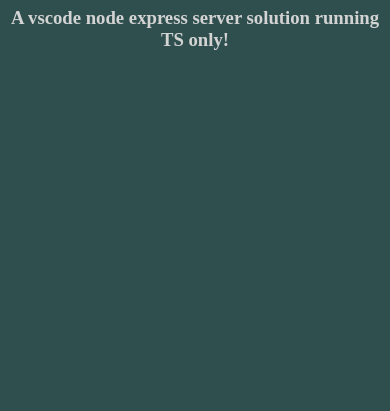
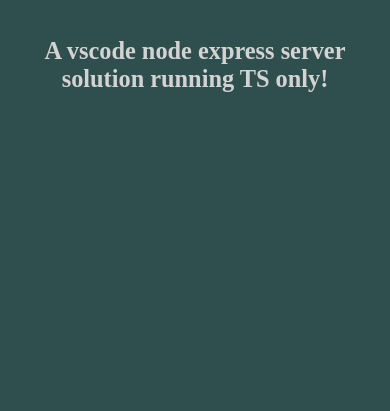
Before and after one commit to Tsourdox/a-typed-server-stack, a website: page public/index.html in a window 390 px wide. Shown: the part 433-844 px from the top of the page. Drawn offline with Linux system fonts and the light colour scheme.

Commit message:
fix favicon & mobile view + simplify count code

```diff
--- a/public/index.html
+++ b/public/index.html
@@ -5,10 +5,13 @@
     <meta name="viewport" content="width=device-width, initial-scale=1.0">
     <title>Hello World!</title>
 
+    <link rel="shortcut icon" type="image/jpg" href="/favicon.jpg"/>
     <link rel="stylesheet" href="style.css">
 </head>
 <body>
-    <h1>a-typed-server-stack</h1>
-    <h3>A vscode node express server solution running TS only!</h3>
+    <main>
+        <h1>a-typed-server-stack</h1>
+        <h3>A vscode node express server solution running TS only!</h3>
+    </main>
 </body>
 </html>
--- a/public/style.css
+++ b/public/style.css
@@ -1,5 +1,6 @@
 html {
     height: 100%;
+    font-size: 1.3em;
 }
 
 body {
@@ -7,8 +8,16 @@
     margin: 0;
     background-color: darkslategrey;
     color: lightgrey;
+    display: flex;
+    flex-direction: column;
+    justify-content: center;
+    align-items: center;
+}
 
+main {
     display: flex;
+    flex-grow: 1;
+    margin: 1rem;
     flex-direction: column;
     justify-content: center;
     align-items: center;
--- a/server/server.ts
+++ b/server/server.ts
@@ -10,10 +10,8 @@
 let count = 0
 
 // Defined Routes
-app.use('/', (...[req, , next]) => {
-    if (req.path === '/') {
-        console.log('Someone asked to view the home page ^^, visitor: ', ++count)
-    }
+app.get('/', (...[, , next]) => {
+    console.log('Someone asked to view the home page ^^, visitor: ', ++count)
     next()
 })
 app.use(express.static('public'))
```
Also changed, not shown: public/favicon.jpg (renamed from public/favicon.ico).
